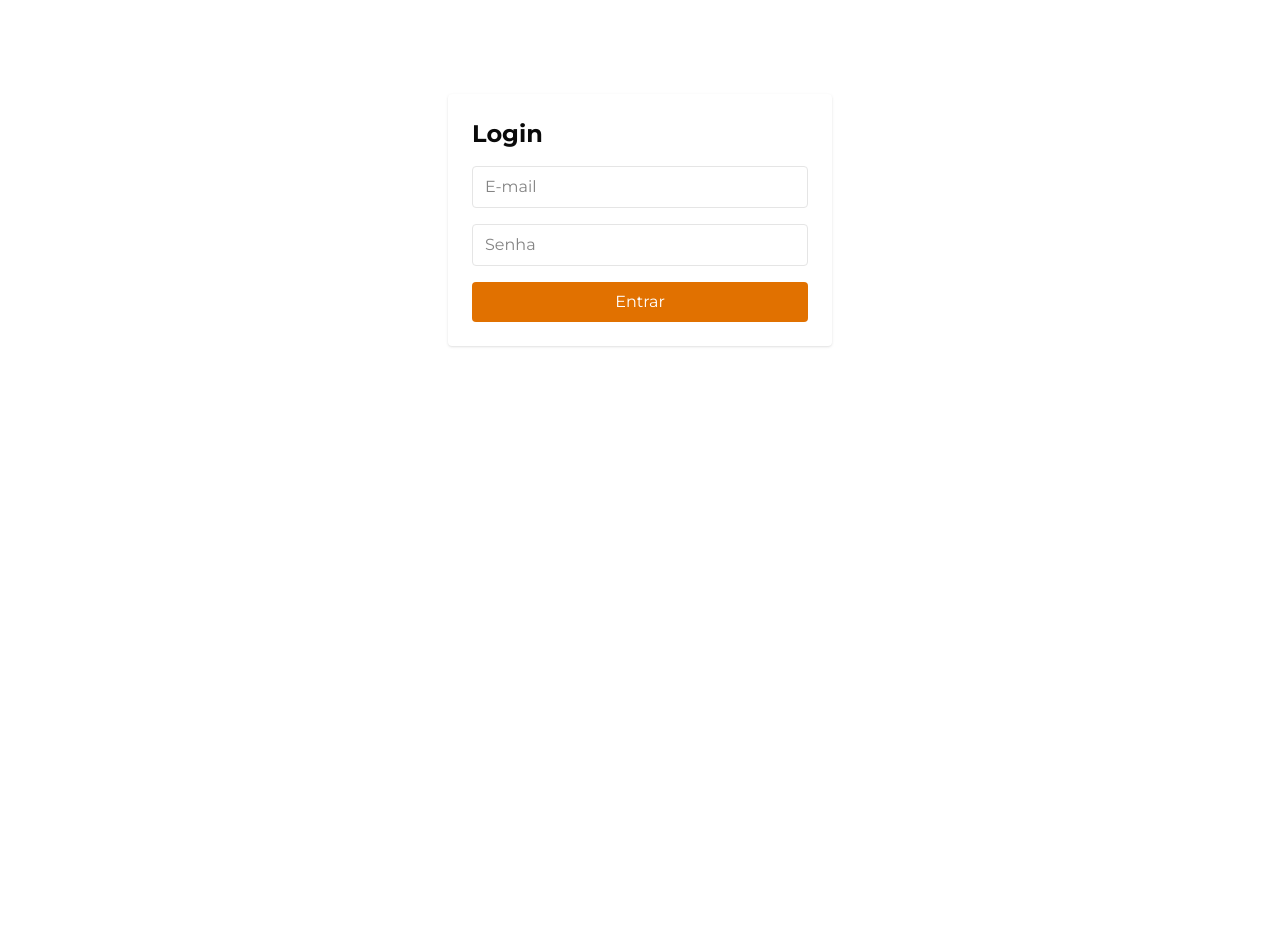
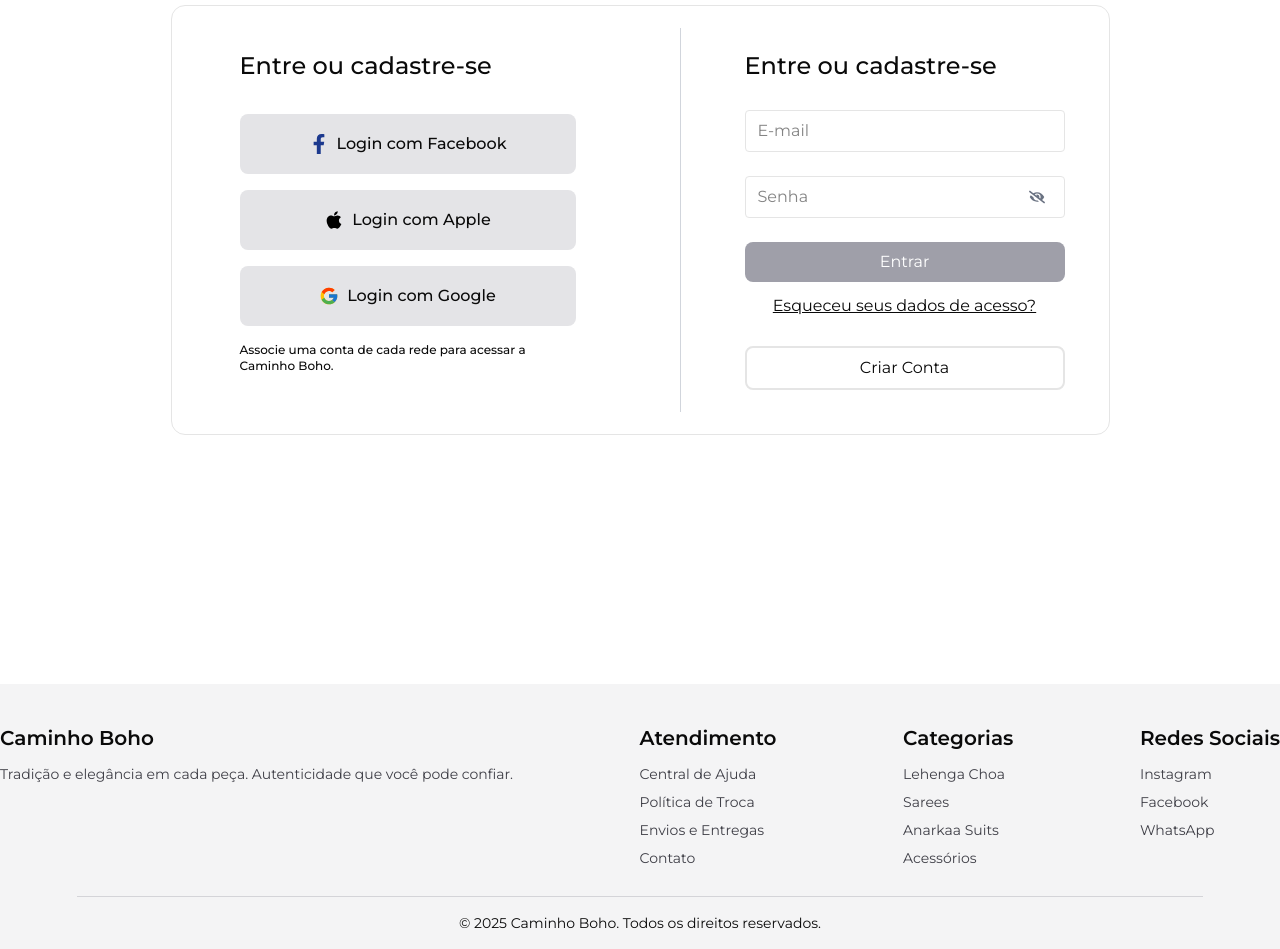
Before and after one commit to Kaua-cesar/caminho-boho, a React (Vite) app: page /login in a window 1280 px wide. Shown: the part 180-1129 px from the top of the page. Before the commit the page ends 800 px from the top, so only its background shows below. Built offline with nearby package versions, Linux system fonts and the light colour scheme; a web font is replaced by a local one.

Commit message:
Adicionado painel de login

```diff
--- a/src/Nav.jsx
+++ b/src/Nav.jsx
@@ -14,6 +14,10 @@ import {
 } from "@/components/ui/dropdown-menu";
 
 import { useAuth } from "./context/AuthContext";
+
+function estaNaRota(rotas, caminhoAtual) {
+   return rotas.includes(caminhoAtual);
+}
 
 export function Nav() {
    const { user, logout } = useAuth();
@@ -44,11 +48,17 @@ export function Nav() {
       };
    }, []);
 
-   // Rotas nas quais o menu deve ficar oculto
-   const esconderMenu = ["/login", "/register"].includes(location.pathname);
+   const naRotaLoginOuRegister = estaNaRota(
+      ["/login", "/register"],
+      location.pathname
+   );
 
+   // Exemplo de uso
+   console.log("Está na rota login ou register?", naRotaLoginOuRegister);
    return (
-      <div className="text-amber-600 font-semibold flex items-center justify-between px-8 md:px-32 w-full h-17 bg-white shadow-xs shadow-amber-600/50">
+      <>
+         {!naRotaLoginOuRegister && (
+            <div className="  text-amber-600 font-semibold flex items-center justify-between px-8 md:px-32 w-full h-17 bg-white shadow-xs shadow-amber-600/50">
                <div className="flex items-center">
                   <Link to="/">
                      <img
@@ -58,9 +68,6 @@ export function Nav() {
                      />
                   </Link>
                </div>
-
-         {/* Renderiza o menu só se não estiver nas rotas de login ou register */}
-         {!esconderMenu && (
                <ul className="hidden md:flex gap-4 md:gap-8 items-center text-base md:text-lg">
                   <Link to="/" className="cursor-pointer hover:text-amber-500">
                      Inicio
@@ -90,8 +97,6 @@ export function Nav() {
                      Contato
                   </Link>
                </ul>
-         )}
-
                <div className="flex items-center gap-8 md:gap-10 text-2xl md:text-3xl">
                   <DropdownMenu>
                      <DropdownMenuTrigger>
@@ -100,7 +105,9 @@ export function Nav() {
                      <DropdownMenuContent>
                         {user ? (
                            <>
-                        <DropdownMenuLabel>Olá, {user.email}</DropdownMenuLabel>
+                              <DropdownMenuLabel>
+                                 Olá, {user.email}
+                              </DropdownMenuLabel>
                               <DropdownMenuSeparator />
                               <DropdownMenuItem
                                  onClick={() => navigate("/minha-conta")}
@@ -125,10 +132,14 @@ export function Nav() {
                            <>
                               <DropdownMenuLabel>Bem-vindo</DropdownMenuLabel>
                               <DropdownMenuSeparator />
-                        <DropdownMenuItem onClick={() => navigate("/login")}>
+                              <DropdownMenuItem
+                                 onClick={() => navigate("/login")}
+                              >
                                  Login
                               </DropdownMenuItem>
-                        <DropdownMenuItem onClick={() => navigate("/register")}>
+                              <DropdownMenuItem
+                                 onClick={() => navigate("/register")}
+                              >
                                  Criar conta
                               </DropdownMenuItem>
                            </>
@@ -148,5 +159,20 @@ export function Nav() {
                   <RiShoppingCartFill className="cursor-pointer" />
                </div>
             </div>
+         )}
+         {naRotaLoginOuRegister && (
+            <div className="  text-amber-600 font-semibold flex items-center justify-center px-8 md:px-32 w-full h-17 bg-white shadow-xs shadow-amber-600/50">
+               <div className="flex items-center">
+                  <Link to="/">
+                     <img
+                        src={Logo}
+                        alt="Logo Caminho Boho"
+                        className="h-10 md:h-14"
+                     />
+                  </Link>
+               </div>
+            </div>
+         )}
+      </>
    );
 }
--- a/src/components/Footer.jsx
+++ b/src/components/Footer.jsx
@@ -1,92 +1,92 @@
 export function Footer() {
    return (
       <footer className="flex md:w-full bg-zinc-100 justify-center flex-col items-center w-full mt-16">
-         <div className="flex flex-col mt-16 justify-between md:w-7xl md:flex-row md:gap-0 gap-6 text-center md:text-start">
+         <div className="flex flex-col mt-10 justify-between md:w-7xl md:flex-row md:gap-0 gap-6 text-center md:text-start">
             <div className="flex flex-col gap-2 ">
-               <h1 className="font-semibold mb-3 text-xl">Caminho Boho</h1>
-               <p className="text-zinc-700 md:mx-0 mx-2">
+               <h1 className="font-semibold mb-1 text-xl">Caminho Boho</h1>
+               <p className="text-zinc-700 md:mx-0 mx-2 text-sm">
                   Tradição e elegância em cada peça. Autenticidade que você pode
                   confiar.
                </p>
             </div>
             <div className="flex flex-col gap-2 ">
-               <h1 className="font-semibold mb-3 text-xl ">Atendimento</h1>
+               <h1 className="font-semibold mb-1 text-xl ">Atendimento</h1>
                <a
                   href="#"
-                  className="text-zinc-700 hover:text-black hover:font-medium"
+                  className="text-zinc-700 hover:text-black hover:font-medium text-sm"
                >
                   Central de Ajuda
                </a>
                <a
                   href="#"
-                  className="text-zinc-700 hover:text-black hover:font-medium"
+                  className="text-zinc-700 hover:text-black hover:font-medium text-sm"
                >
                   Política de Troca
                </a>
                <a
                   href="#"
-                  className="text-zinc-700 hover:text-black hover:font-medium"
+                  className="text-zinc-700 hover:text-black hover:font-medium text-sm"
                >
                   Envios e Entregas
                </a>
                <a
                   href="#"
-                  className="text-zinc-700 hover:text-black hover:font-medium"
+                  className="text-zinc-700 hover:text-black hover:font-medium text-sm"
                >
                   Contato
                </a>
             </div>
             <div className="flex flex-col gap-2 ">
-               <h1 className="font-semibold mb-3 text-xl">Categorias</h1>
+               <h1 className="font-semibold mb-1 text-xl">Categorias</h1>
                <a
                   href="#"
-                  className="text-zinc-700 hover:text-black hover:font-medium"
+                  className="text-zinc-700 hover:text-black hover:font-medium text-sm"
                >
                   Lehenga Choa
                </a>
                <a
                   href="#"
-                  className="text-zinc-700 hover:text-black hover:font-medium"
+                  className="text-zinc-700 hover:text-black hover:font-medium text-sm"
                >
                   Sarees
                </a>
                <a
                   href="#"
-                  className="text-zinc-700 hover:text-black hover:font-medium"
+                  className="text-zinc-700 hover:text-black hover:font-medium text-sm"
                >
                   Anarkaa Suits
                </a>
                <a
                   href="#"
-                  className="text-zinc-700 hover:text-black hover:font-medium"
+                  className="text-zinc-700 hover:text-black hover:font-medium text-sm"
                >
                   Acessórios
                </a>
             </div>
             <div className="flex flex-col gap-2 ">
-               <h1 className="font-semibold mb-3 text-xl">Redes Sociais</h1>
+               <h1 className="font-semibold mb-1 text-xl">Redes Sociais</h1>
                <a
                   href="#"
-                  className="text-zinc-700 hover:text-black hover:font-medium"
+                  className="text-zinc-700 hover:text-black hover:font-medium text-sm"
                >
                   Instagram
                </a>
                <a
                   href="#"
-                  className="text-zinc-700 hover:text-black hover:font-medium"
+                  className="text-zinc-700 hover:text-black hover:font-medium text-sm"
                >
                   Facebook
                </a>
                <a
                   href="#"
-                  className="text-zinc-700 hover:text-black hover:font-medium"
+                  className="text-zinc-700 hover:text-black hover:font-medium text-sm"
                >
                   WhatsApp
                </a>
             </div>
          </div>
-         <span className="h-[1px] bg-zinc-300 mt-16 flex justify-center w-[88vw]"></span>
-         <p className="mt-6 mb-6 md:text-[16px] text-xs">
+         <span className="h-[1px] bg-zinc-300 mt-7 flex justify-center w-[88vw]"></span>
+         <p className="my-4 md:text-sm text-xs">
             © 2025 Caminho Boho. Todos os direitos reservados.
          </p>
       </footer>
--- a/src/main.jsx
+++ b/src/main.jsx
@@ -25,7 +25,7 @@ function Layout() {
    return (
       <>
          {/* Nav fixo, sobreposto, sem reservar espaço */}
-         <div className="fixed top-0 left-0 w-full z-50 bg-white shadow-xs shadow-amber-600/50 h-17">
+         <div className="fixed top-0 left-0 w-full z-50 bg-white shadow-xs shadow-amber-600/50 h-17 ">
             <Nav />
          </div>
 
--- a/src/pages/Login.jsx
+++ b/src/pages/Login.jsx
@@ -1,6 +1,11 @@
 import { useState } from "react";
 import { useAuth } from "../context/AuthContext";
 import { useNavigate } from "react-router-dom";
+import { FaFacebookF } from "react-icons/fa";
+import { FaApple } from "react-icons/fa";
+import { FcGoogle } from "react-icons/fc";
+import { Footer } from "../components/Footer";
+import { FaEye, FaEyeSlash } from "react-icons/fa";
 
 export default function Login() {
    const { login } = useAuth();
@@ -9,6 +14,9 @@ export default function Login() {
    const [email, setEmail] = useState("");
    const [senha, setSenha] = useState("");
 
+   const camposPreenchidos = email.trim() !== "" && senha.trim() !== "";
+   const [mostrarSenha, setMostrarSenha] = useState(false);
+
    function handleSubmit(e) {
       e.preventDefault();
       login(email, senha);
@@ -16,34 +24,125 @@ export default function Login() {
    }
 
    return (
-      <div className="flex items-center justify-center h-screen">
-         <div className="max-w-sm  md:mx-auto mx-6 p-6  bg-white rounded shadow">
-            <h1 className="text-2xl font-bold mb-4">Login</h1>
-            <form onSubmit={handleSubmit} className="space-y-4">
+      <>
+         <div className="h-screen flex flex-col w-full justify-center ">
+            <div className="flex justify-center ">
+               <div className="flex gap-10 md:border-1 borde-black rounded-xl border-0 flex-col-reverse md:flex-row md:p-5">
+                  <div className="max-w-sm  mx-6 p-6 bg-white rounded flex flex-col gap-12 md:gap-4 font-medium items-start">
+                     <h1 className="text-2xl mb-4 md:flex hidden">
+                        Entre ou cadastre-se
+                     </h1>
+                     <div className=" flex md:flex-col w-full md:gap-4 gap-8 justify-center">
+                        <button
+                           type="button"
+                           className="w-15 h-15 rounded-full md:w-full bg-zinc-200  md:py-2 md:rounded-md hover:bg-zinc-300 transition cursor-pointer flex items-center justify-center gap-2"
+                        >
+                           <FaFacebookF className="md:text-xl text-blue-900 text-2xl" />
+                           <span className="md:flex hidden">
+                              Login com Facebook
+                           </span>
+                        </button>
+                        <button
+                           type="button"
+                           className="w-15 h-15 rounded-full md:md:w-full bg-zinc-200  md:py-2 md:rounded-md hover:bg-zinc-300 transition cursor-pointer flex items-center justify-center gap-2"
+                        >
+                           <FaApple className="md:text-xl text-black text-2xl" />
+                           <span className="md:flex hidden">
+                              Login com Apple
+                           </span>
+                        </button>
+                        <button
+                           type="button"
+                           className="w-15 h-15 rounded-full md:w-full bg-zinc-200  md:py-2 md:rounded-md hover:bg-zinc-300 transition cursor-pointer flex items-center justify-center gap-2"
+                        >
+                           <FcGoogle className="md:text-xl text-2xl" />
+                           <span className="md:flex hidden">
+                              Login com Google
+                           </span>
+                        </button>
+                        <span className="text-xs md:flex hidden">
+                           Associe uma conta de cada rede para acessar a Caminho
+                           Boho.
+                        </span>
+                     </div>
+                     <button className="mt-4 w-full border-1 md:border-2 md:py-2 py-4 rounded-md transition cursor-pointer md:hidden ">
+                        Criar Conta
+                     </button>
+                  </div>
+                  <div className="flex items-center gap-4 mx-12 md:mx-0">
+                     <div className="flex-grow h-px bg-gray-300" />
+                     <span className="text-gray-400 text-sm font-medium md:hidden">
+                        ou
+                     </span>
+                     <div className="flex-grow h-px bg-gray-300 md:h-96 md:w-px" />
+                  </div>
+                  <div className="max-w-sm md:mx-auto mx-6 p-6 bg-white rounded flex flex-col gap-3">
+                     <h1 className="text-2xl font-medium mb-4 md:flex hidden">
+                        Entre ou cadastre-se
+                     </h1>
+                     <form onSubmit={handleSubmit} className="space-y-6 ">
                         <input
                            type="email"
                            placeholder="E-mail"
                            value={email}
                            onChange={(e) => setEmail(e.target.value)}
                            required
-                  className="w-full border rounded px-3 py-2"
+                           className="w-full border rounded px-3 md:py-2 py-4"
                         />
+                        <div className="relative w-80">
                            <input
-                  type="password"
+                              type={mostrarSenha ? "text" : "password"}
                               placeholder="Senha"
                               value={senha}
                               onChange={(e) => setSenha(e.target.value)}
                               required
-                  className="w-full border rounded px-3 py-2"
+                              className="w-full border rounded px-3 md:py-2 py-4"
                            />
+                           {mostrarSenha ? (
+                              <FaEye
+                                 onClick={() => setMostrarSenha(false)}
+                                 className="absolute right-5 top-1/2 transform -translate-y-1/2 text-gray-500 cursor-pointer"
+                              />
+                           ) : (
+                              <FaEyeSlash
+                                 onClick={() => setMostrarSenha(true)}
+                                 className="absolute right-5 top-1/2 transform -translate-y-1/2 text-gray-500 cursor-pointer"
+                              />
+                           )}
+                        </div>
+                        <span className="flex justify-center underline cursor-pointer md:hidden mb-12">
+                           Esqueceu seus dados de acesso?
+                        </span>
+                        {camposPreenchidos ? (
                            <button
-                  type="submit"
-                  className="w-full bg-amber-600 text-white py-2 rounded hover:bg-amber-700 transition"
+                              type="button"
+                              className="w-full bg-amber-600 text-white md:py-2 py-3 rounded-md hover:bg-amber-700 transition cursor-pointer"
                            >
                               Entrar
                            </button>
+                        ) : (
+                           <button
+                              disabled
+                              type="button"
+                              className="w-full bg-zinc-400 text-white md:py-2 py-3 rounded-md transition"
+                           >
+                              Entrar
+                           </button>
+                        )}
                      </form>
+                     <span className="md:flex justify-center underline cursor-pointer hidden">
+                        Esqueceu seus dados de acesso?
+                     </span>
+                     <button className="mt-4 w-full border-2 py-2 rounded-md transition cursor-pointer md:flex hidden justify-center">
+                        Criar Conta
+                     </button>
                   </div>
                </div>
+            </div>
+         </div>
+         <div className="md:flex hidden">
+            <Footer />
+         </div>
+      </>
    );
 }
```
Lines whose indentation alone changed are shown as unchanged.
